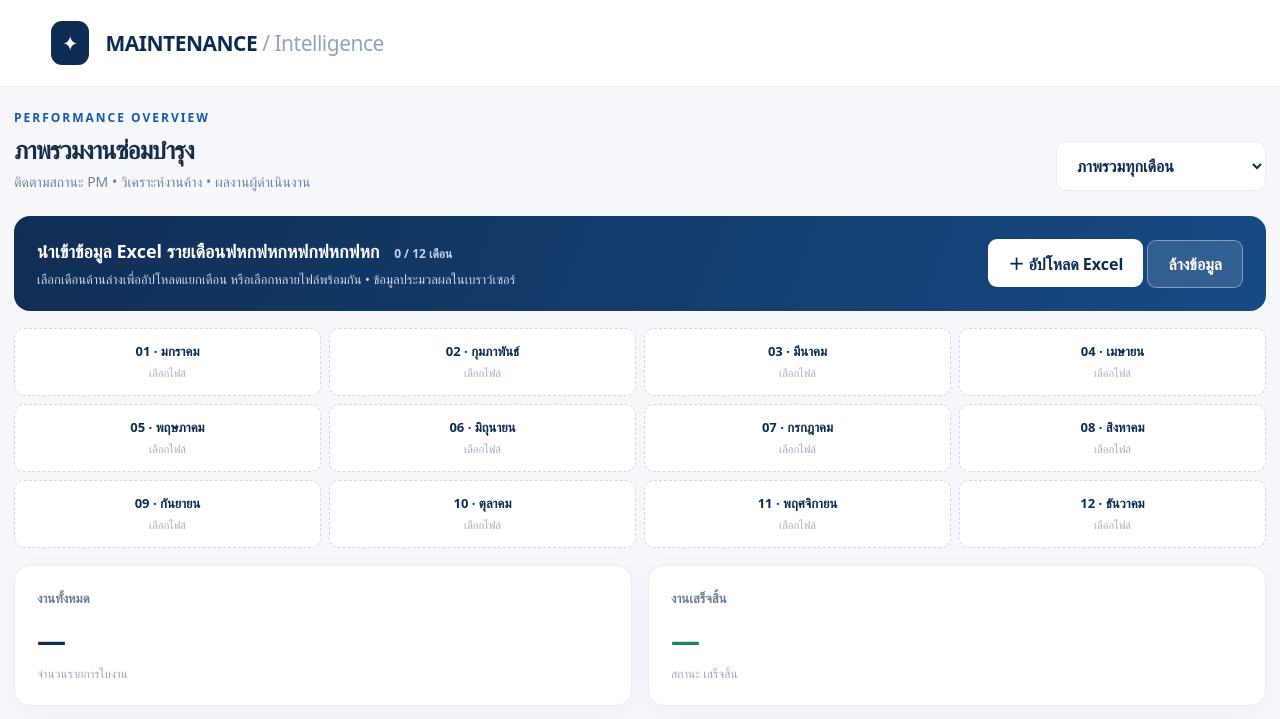
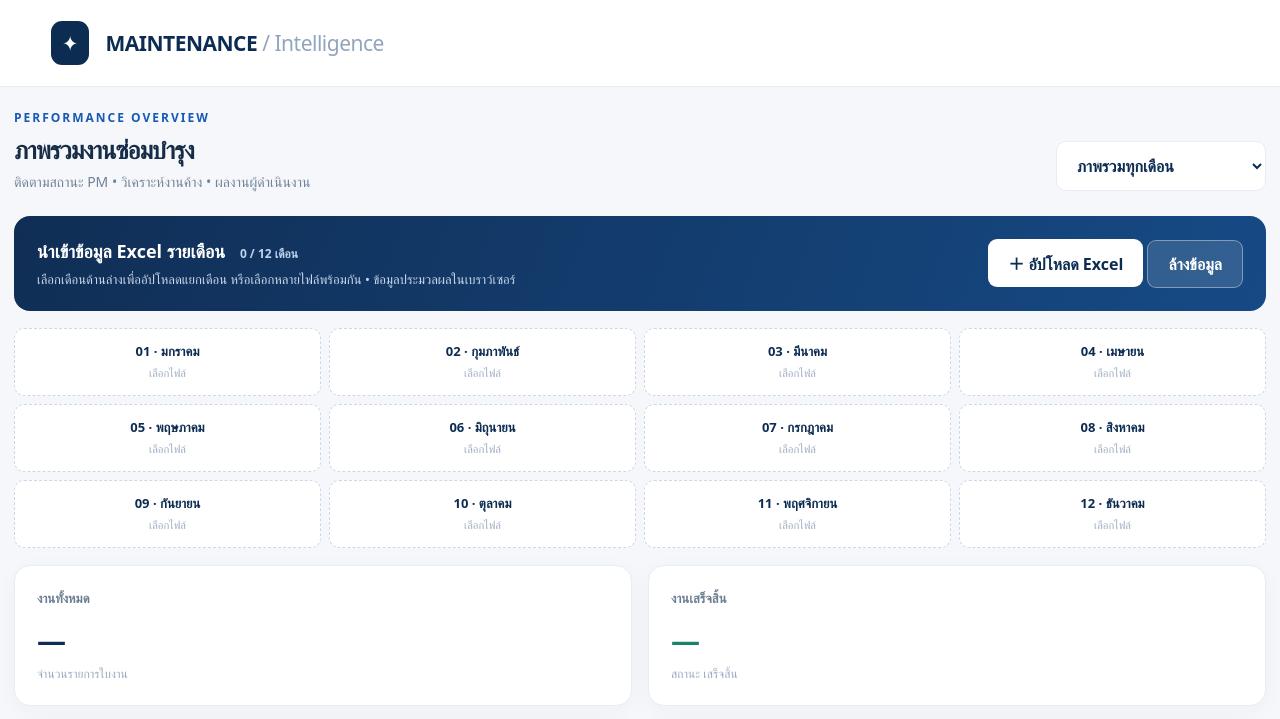
Before and after one commit to anuxanukit-droid/maintenance-dashboard, a plain HTML site: page index.html in a window 1280 px wide. Shown: the top 719 px of the page. Drawn offline with Linux system fonts and the light colour scheme.

Commit message:
Update index.html

```diff
--- a/index.html
+++ b/index.html
@@ -472,7 +472,7 @@ header small {
    <section class="upload">
     <div>
      <h2>
-      นำเข้าข้อมูล Excel รายเดือนฟหกฟหกหฟกฟหกฟหก
+      นำเข้าข้อมูล Excel รายเดือน
       <span class="status" id="loadedCount">
        0 / 12 เดือน
       </span>
```
